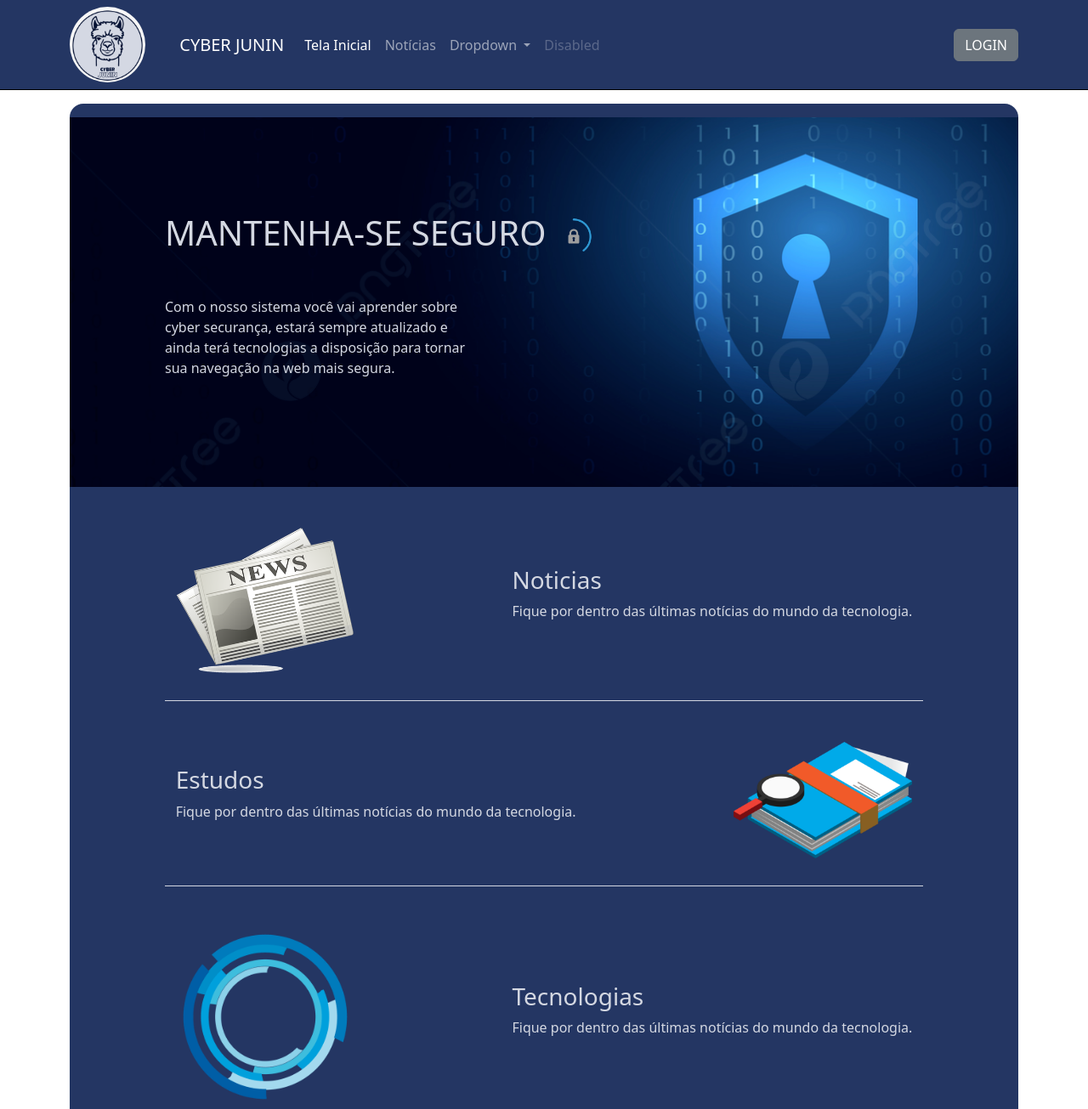
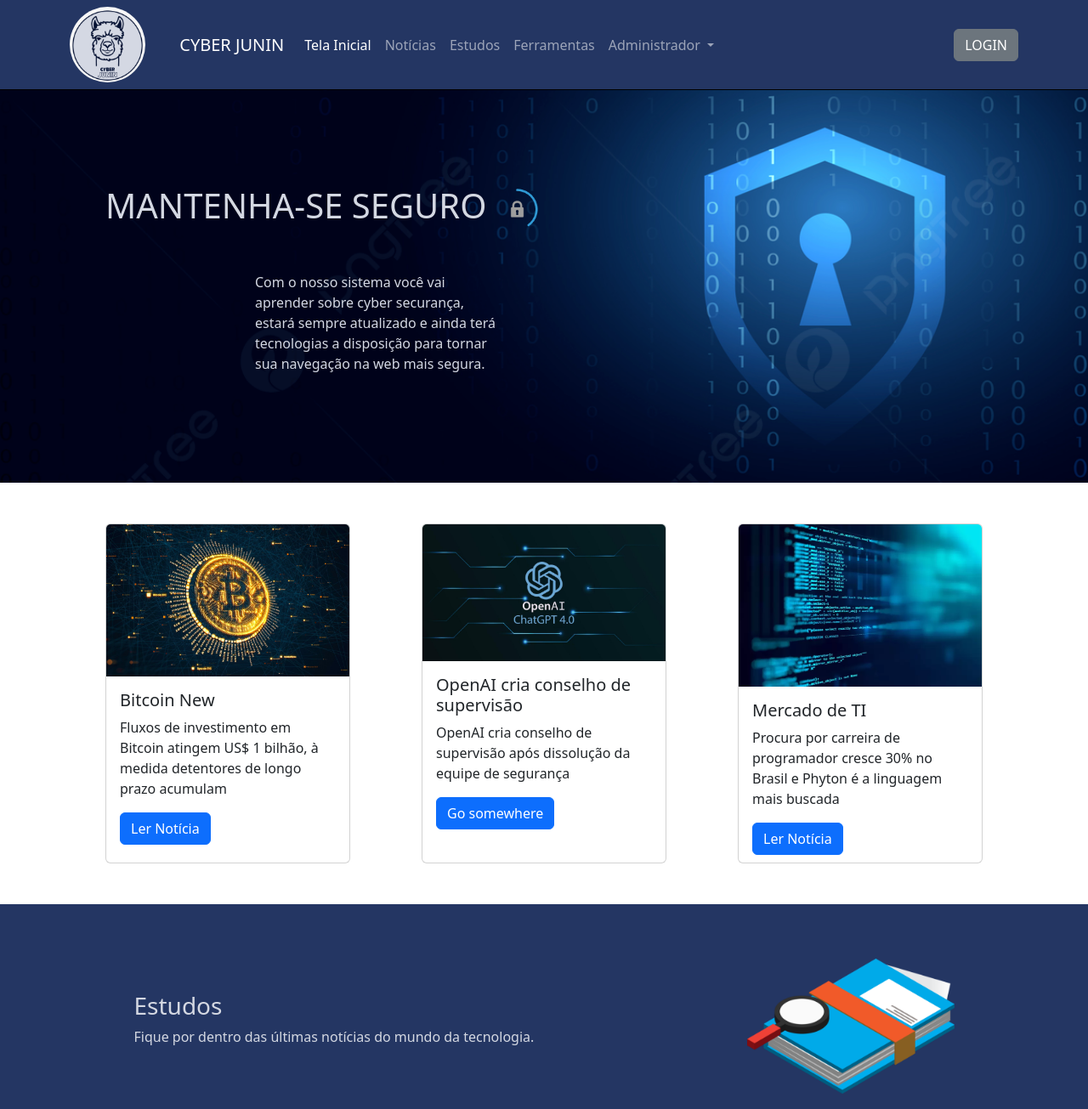
Before and after one commit to samuelx32/Projeto-Cyber-Junin, a plain HTML site: page cyberJunin_FrontEnd/index.html in a window 1280 px wide. Shown: the top 1305 px of the page at 85% size. Drawn offline with nearby package versions, Linux system fonts and the light colour scheme.

Commit message:
Atualizacao front end

```diff
--- a/cyberJunin_FrontEnd/css/style.css
+++ b/cyberJunin_FrontEnd/css/style.css
@@ -21,10 +21,9 @@
 
 .conteudo{
     background-color: #243663;
-    border-radius: 1em;
     padding-top:1em;
     color:#D4D8E2;
-    margin-bottom: 2em;
+
 }
 
 
@@ -43,10 +42,12 @@
 }
 
 .texto-inicial{
-    width:40%;
+    width:30%;
+    margin-left: 11em;
 }
 
 .bloco{
+    width:100%;
     margin-top: 1em;
     display: flex;
     flex-direction: row;
@@ -55,7 +56,15 @@
     padding: 2em;
 }
 
-.bloco img{
+.bloco-esquerdo{
+    width:30%;
+}
+
+.bloco-direito{
+    width:50%;
+}
+
+.bloco .imagem{
     width: 20%;
 }
 
--- a/cyberJunin_FrontEnd/index.html
+++ b/cyberJunin_FrontEnd/index.html
@@ -21,25 +21,30 @@
         <div class="collapse navbar-collapse" id="navbarSupportedContent">
           <ul class="navbar-nav me-auto mb-2 mb-lg-0 opcoes">
             <li class="nav-item">
-              <a class="nav-link active op" aria-current="page" href="imagens/index.html">Tela Inicial</a>
+              <a class="nav-link active op" aria-current="page" href="index.html">Tela Inicial</a>
             </li>
             <li class="nav-item">
-              <a class="nav-link" href="imagens/news.html">Notícias</a>
+              <a class="nav-link" href="news.html">Notícias</a>
+            </li>
+            <li class="nav-item">
+              <a class="nav-link" aria-disabled="true">Estudos</a>
+            </li>
+            <li class="nav-item">
+              <a class="nav-link" aria-disabled="true">Ferramentas</a>
             </li>
             <li class="nav-item dropdown">
               <a class="nav-link dropdown-toggle" href="#" role="button" data-bs-toggle="dropdown" aria-expanded="false">
-                Dropdown
+                Administrador
               </a>
               <ul class="dropdown-menu">
-                <li><a class="dropdown-item" href="#">Action</a></li>
-                <li><a class="dropdown-item" href="#">Another action</a></li>
+                <li><a class="dropdown-item" href="#">Crud Usuário</a></li>
+                <li><a class="dropdown-item" href="#">Crud Notícia</a></li>
+                <li><a class="dropdown-item" href="#">Crud Estudo</a></li>
                 <li><hr class="dropdown-divider"></li>
-                <li><a class="dropdown-item" href="#">Something else here</a></li>
+                <li><a class="dropdown-item" href="#">Adicionar Estudo</a></li>
               </ul>
             </li>
-            <li class="nav-item">
-              <a class="nav-link disabled" aria-disabled="true">Disabled</a>
-            </li>
+
           </ul>
           <form class="d-flex" role="search">
             <button class="btn btn-secondary" type="submit">LOGIN</button>
@@ -48,25 +53,50 @@
       </div>
     </nav>
 
+    <div class="banner">
+      <h1 class="container mb-5">MANTENHA-SE SEGURO <img src="imagens/secgif.gif" class="secgif"></h1>
+      <div class="texto-inicial">
+        <p class="container">Com o nosso sistema você vai aprender sobre cyber securança, estará sempre atualizado e ainda terá tecnologias a disposição para tornar sua navegação na web mais segura.</p>
+      </div>
+    </div>
 
-    <div class="container pt-3">
+    <div class="container bloco">
+
+      <div class="card" style="width: 18rem; height: 25em;">
+        <img src="imagens/bitcoin.jpg" class="card-img-top" alt="...">
+        <div class="card-body">
+          <h5 class="card-title">Bitcoin New</h5>
+          <p class="card-text">Fluxos de investimento em Bitcoin atingem US$ 1 bilhão, à medida detentores de longo prazo acumulam</p>
+          <a href="#" class="btn btn-primary">Ler Notícia</a>
+        </div>
+      </div>
+
+        <div class="card" style="width: 18rem; height: 25em;">
+          <img src="imagens/openai.jpg" class="card-img-top" alt="...">
+          <div class="card-body">
+            <h5 class="card-title">OpenAI cria conselho de supervisão</h5>
+            <p class="card-text">OpenAI cria conselho de supervisão após dissolução da equipe de segurança</p>
+            <a href="#" class="btn btn-primary">Go somewhere</a>
+          </div>
+        </div>
+
+        <div class="card" style="width: 18rem; height: 25em;">
+          <img src="imagens/programacao.jpg" class="card-img-top" alt="...">
+          <div class="card-body">
+            <h5 class="card-title">Mercado de TI</h5>
+            <p class="card-text">Procura por carreira de programador cresce 30% no Brasil e Phyton é a linguagem mais buscada</p>
+            <a href="#" class="btn btn-primary">Ler Notícia</a>
+          </div>
+        </div>
+
+
+    </div>
+
+    <div class="pt-3">
       <div class="conteudo">
-          <div class="banner">
-            <h1 class="mb-5">MANTENHA-SE SEGURO <img src="imagens/secgif.gif" class="secgif"></h1>
-            <div class="texto-inicial">
-              <p>Com o nosso sistema você vai aprender sobre cyber securança, estará sempre atualizado e ainda terá tecnologias a disposição para tornar sua navegação na web mais segura.</p>
-            </div>
-          </div>
 
-          <div class="bloco">
-            <img src="imagens/noticias.png">
-            <div>
-              <h3>Noticias</h3>
-              <p>Fique por dentro das últimas notícias do mundo da tecnologia.</p>
-            </div>
-          </div>
 
-          <div class="linha"></div>
+
 
           <div class="bloco">
             <div>
@@ -74,13 +104,13 @@
               <p>Fique por dentro das últimas notícias do mundo da tecnologia.</p>
             </div>
 
-            <img src="imagens/estudos.png">
+            <img src="imagens/estudos.png" class="imagem">
           </div>
 
           <div class="linha"></div>
 
           <div class="bloco">
-            <img src="imagens/tecnologias.png">
+            <img src="imagens/tecnologias.png" class="imagem">
             <div>
               <h3>Tecnologias</h3>
               <p>Fique por dentro das últimas notícias do mundo da tecnologia.</p>
```
Also changed, not shown: cyberJunin_FrontEnd/imagens/bitcoin.jpg (added), cyberJunin_FrontEnd/imagens/openai.jpg (added), cyberJunin_FrontEnd/imagens/programacao.jpg (added).
